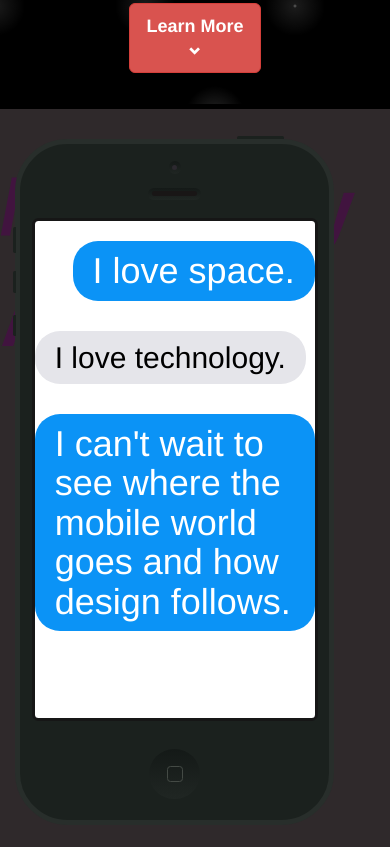
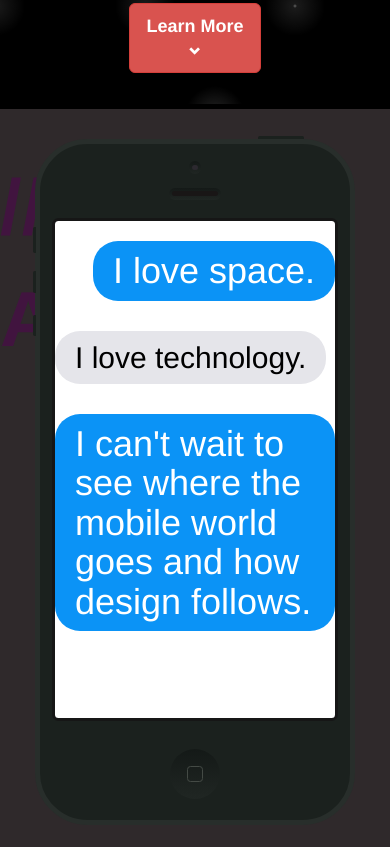
Before and after one commit to andrewbiang888/portfolio, a plain HTML site: page index.html in a window 390 px wide. Shown: the part 469-1316 px from the top of the page. Drawn offline with nearby package versions, Linux system fonts and the light colour scheme.

Commit message:
it will center the second row iphone

```diff
--- a/css/style.css
+++ b/css/style.css
@@ -214,6 +214,15 @@ footer p.social a:hover {
 
 /*iPhone*/
 
+
+.iphone-dute,
+.magic-container2 {
+  display: block;
+  margin-right: auto;
+  margin-left: auto;
+
+}
+
 #iphone-dute-screen {
   background-color: white;
 
--- a/index.html
+++ b/index.html
@@ -116,8 +116,8 @@
 
       <div class="container magic-container2">
         <div class="row">
-          <div class="col-md-4 iphone-dute">
-            <div class="md-iphone-5 md-black-device">
+          <div class="col-md-12 col-centered iphone-dute">
+            <div class="md-iphone-5 md-black-device iphone-dute">
               <div class="md-body">
                 <div class="md-buttons"></div>
                 <div class="md-front-camera"></div>
```
